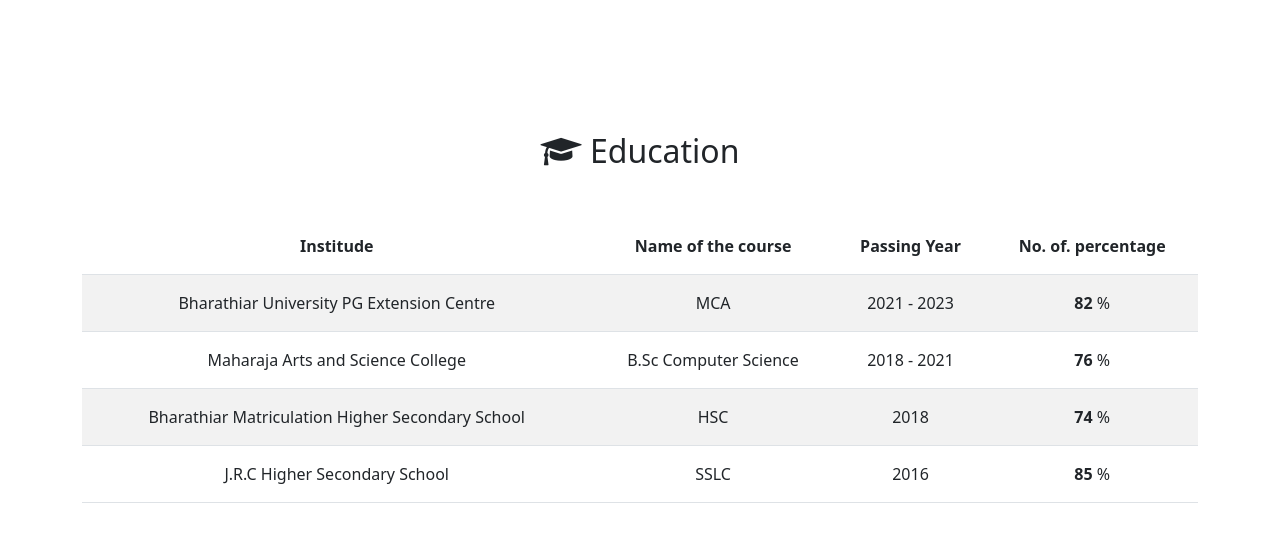
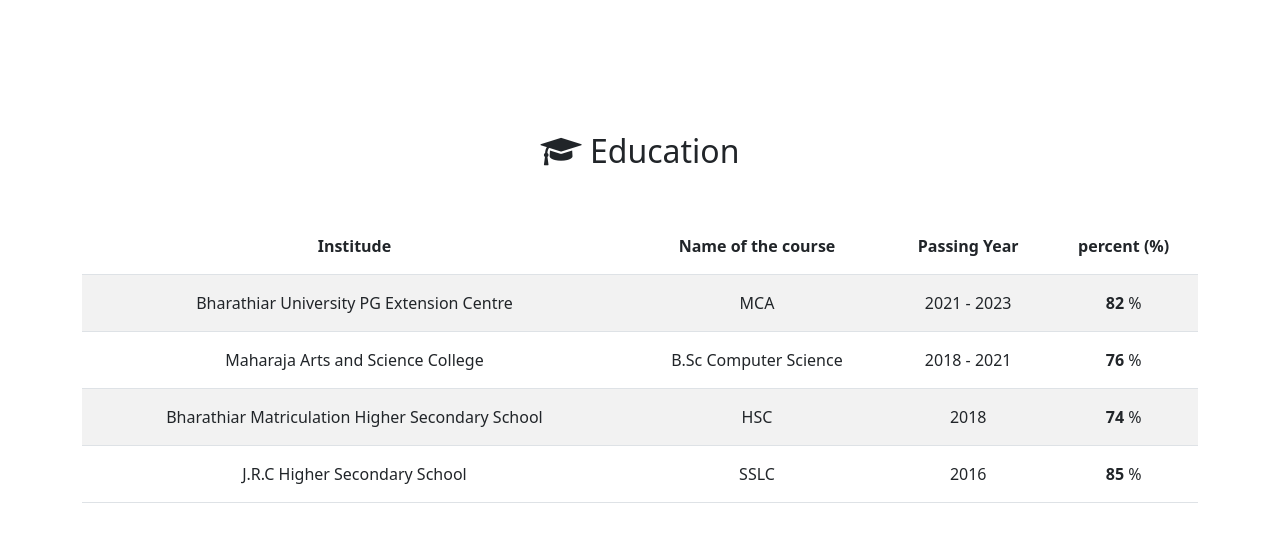
Before and after one commit to muthubu/myprofile, a Django app: template app/templates/myprofile.html in a window 1280 px wide. Shown: the part 1262-1805 px from the top of the page. Run offline with Django 3.2, Linux system fonts and the light colour scheme; the template is opened without the code that fills it, so the values that code supplies are empty; some libraries are stand-ins or nearby versions.

Commit message:
table change

```diff
--- a/app/templates/myprofile.html
+++ b/app/templates/myprofile.html
@@ -115,7 +115,7 @@
                         Passing Year
                     </th>
                     <th class="py-3">
-                        No. of. percentage
+                        percent (%)
                     </th>
                 </tr>
             </thead>
```
